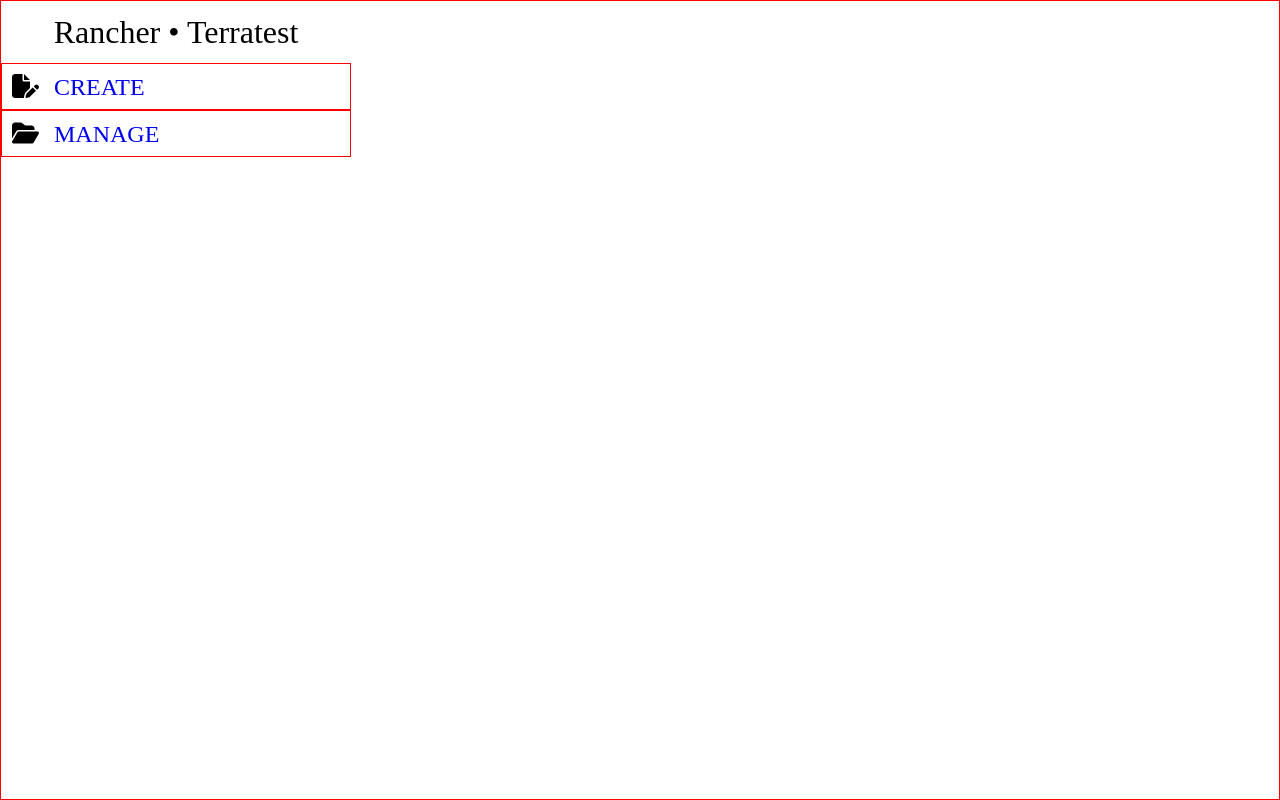
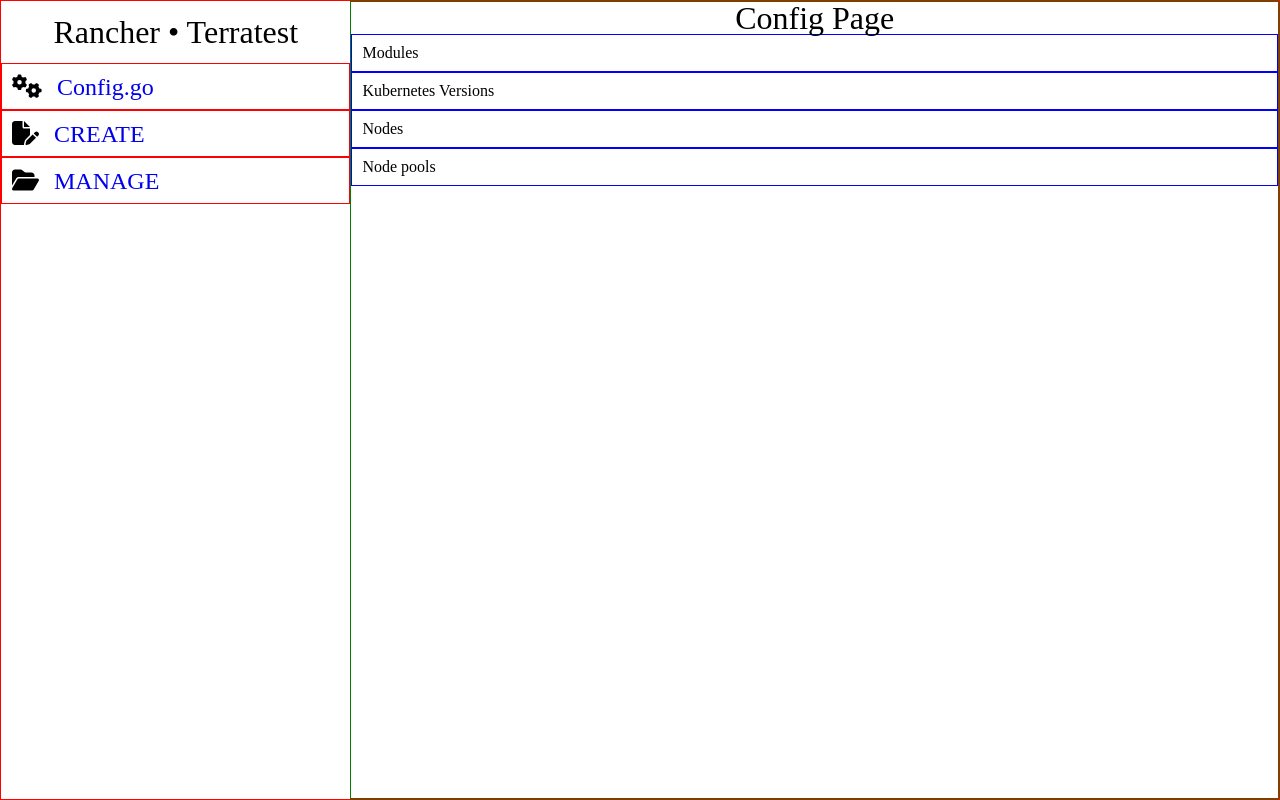
Before and after one commit to Josh-Diamond/rancher-terratest-ui, a React (Create React App) app in the folder client/: page /config in a window 1280 px wide. Built offline with nearby package versions, Linux system fonts and the light colour scheme; no server answers.

Commit message:
hackweek

```diff
--- a/client/package.json
+++ b/client/package.json
@@ -9,6 +9,7 @@
     "@testing-library/jest-dom": "^5.14.1",
     "@testing-library/react": "^13.0.0",
     "@testing-library/user-event": "^13.2.1",
+    "axios": "^0.27.2",
     "react": "^18.2.0",
     "react-dom": "^18.2.0",
     "react-router-dom": "6",
--- a/client/src/App.js
+++ b/client/src/App.js
@@ -1,16 +1,21 @@
-import './styles/App.css';
+import './styles/App.css'
+import { Login } from './pages/Login'
 import { Home } from './pages/Home'
 import { Create } from './pages/Create'
 import { Manage } from './pages/Manage'
+import { Config } from './pages/Config'
 import { Routes,Route } from 'react-router-dom'
 import { Nav } from './components/nav/Nav.jsx'
 
 function App() {
+
   return (
     <div className="App">
       <Nav />
       <Routes>
-        <Route exact path="/" element={<Home />} />
+        <Route exact path="/" element={<Login />} />
+        <Route path="/home" element={<Home />} />
+        <Route path="/config" element={<Config />} />
         <Route path ="/create" element={<Create />} />
         <Route path ="/manage" element={<Manage />} />
       </Routes>
--- /dev/null
+++ b/client/src/components/auth/axiosWithAuth.jsx
@@ -0,0 +1,13 @@
+import axios from 'axios';
+
+const axiosWithAuth = () => {
+    const token = localStorage.getItem('token')
+    return axios.create({
+        headers: {
+        "Content-Type": "application/json",
+        Authorization: token
+        }
+    })
+}
+
+export default axiosWithAuth;
--- a/client/src/components/nav/Nav.jsx
+++ b/client/src/components/nav/Nav.jsx
@@ -2,7 +2,7 @@
 import '../../styles/Nav.css'
 import { Link } from 'react-router-dom'
 import { FontAwesomeIcon } from '@fortawesome/react-fontawesome'
-import { faFilePen, faFolderOpen } from '@fortawesome/free-solid-svg-icons'
+import { faFilePen, faFolderOpen, faGears } from '@fortawesome/free-solid-svg-icons'
 
 
 export const Nav = () => {
@@ -10,6 +10,10 @@
         <div className='nav'>
             <h1 className='nav-title'> Rancher • Terratest</h1>
             <div className='links'>
+            <div className='config-nav'>
+                    <FontAwesomeIcon icon={faGears} />
+                    <Link to="/config" className='config-link'>Config.go</Link>
+                </div>
                 <div className='create-nav'>
                     <FontAwesomeIcon icon={faFilePen} />
                     <Link to="/create" className='create-link'>CREATE</Link>
--- /dev/null
+++ b/client/src/pages/Config.jsx
@@ -0,0 +1,35 @@
+import React, { useState, useEffect } from 'react'
+import '../styles/Config.css'
+import axiosWithAuth from '../components/auth/axiosWithAuth'
+
+export const Config = () => {
+    const [modules, setModules] = useState([])
+    const [k8sVersions, setK8sVersions] = useState([])
+    const [nodes, setNodes] = useState([])
+    const [nodepools, setNodepools] = useState([])
+
+    useEffect(() => {
+        axiosWithAuth()
+          .get('http://localhost:5001/api/user')
+          .then(res => console.log(res.data[0].username))
+          .catch(err => console.log(err))
+      },[])
+
+    return (
+        <div className='config'>
+            <h2 className='config-title'>Config Page</h2>
+            <section className="modules">
+                <h2>Modules</h2>
+            </section>
+            <section className="k8sversions">
+                <h2>Kubernetes Versions</h2>
+            </section>
+            <section className="nodes">
+                <h2>Nodes</h2>
+            </section>
+            <section className="nodepools">
+                <h2>Node pools</h2>
+            </section>
+        </div>
+    )
+}
--- /dev/null
+++ b/client/src/pages/Login.jsx
@@ -0,0 +1,40 @@
+import React, { useState, useEffect } from 'react'
+import axios from 'axios'
+import { useNavigate } from 'react-router-dom'
+
+export const Login = () => {
+    const nav = useNavigate()
+    const [user, setUser] = useState("admin")
+    const [pass, setPass] = useState("")
+    const creds = {
+        "username": user,
+        "password": pass
+    }
+    useEffect(() => {
+    localStorage.removeItem('token')
+    },[])
+
+    const login = e => {
+        e.preventDefault()
+        axios
+            .post('http://localhost:5001/api/login', creds)
+            .then(res => {
+                localStorage.setItem('token', res.data.token)
+                nav("/home")
+            })
+            .catch(err => console.log(err))
+    }
+
+    const passHandler = e => {
+        setPass(e.target.value)
+    }
+
+    return (
+       <div>
+        <form onSubmit={e => login(e)}>
+            <input type='password' placeholder='password' value={pass} onChange={e => passHandler(e)} />
+            <button>Submit</button>
+        </form>
+       </div>
+    )
+}
--- /dev/null
+++ b/client/src/styles/Config.css
@@ -0,0 +1,15 @@
+.config {
+    box-sizing: border-box;
+    border: 1px solid green;
+    width: calc(100vw - 350px);
+}
+
+.config-title {
+    text-align: center;
+    font-size: 2rem;
+}
+
+section {
+    border: 1px solid blue;
+    padding: 10px;
+}
--- a/client/src/styles/Nav.css
+++ b/client/src/styles/Nav.css
@@ -16,13 +16,13 @@
     font-size: 1.5rem;
 }
 
-.create-nav, .manage-nav {
+.create-nav, .manage-nav, .config-nav {
     cursor: pointer;
     border: 1px solid red;
     padding: 10px;
 }
 
-.create-link, .manage-link {
+.create-link, .manage-link, .config-link {
     padding-left: 15px;
     text-decoration: none;
 }
```
Also changed, not shown: 1 other file (tests, documents, lock files or other folders).
